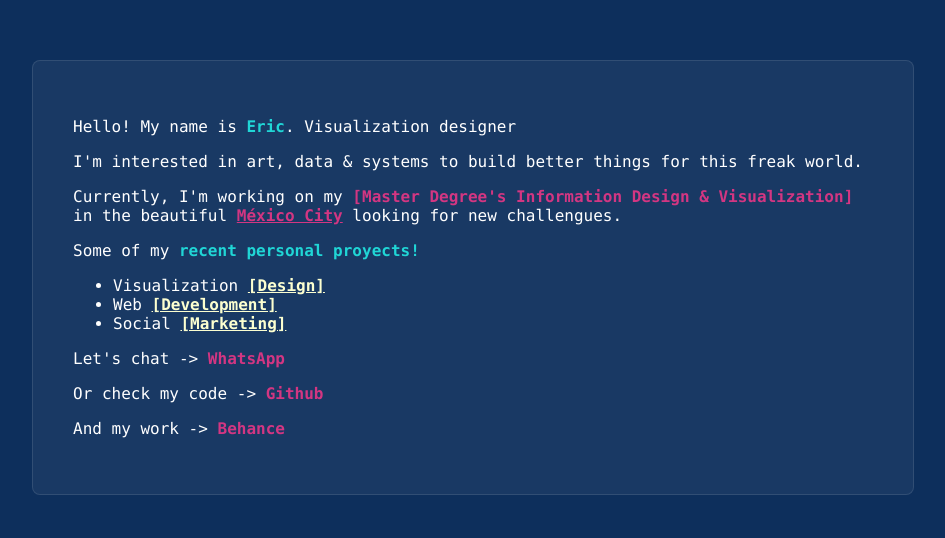
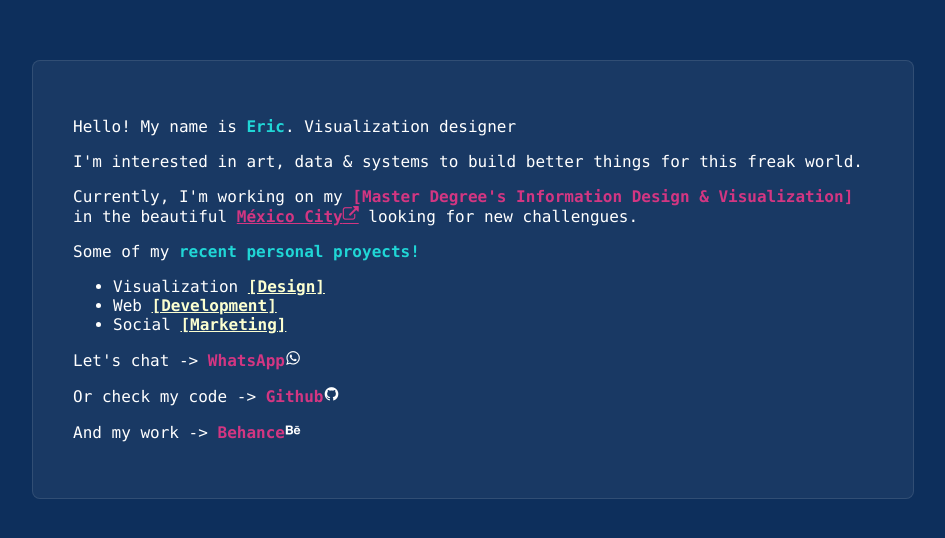
Before and after one commit to ciretorres/ciretorres.github.io, a Vue app: page / in a window 1280 px wide. Shown: the top 538 px of the page, without its empty margins (167-1112 px from the left). Built offline with nearby package versions, Linux system fonts and the light colour scheme.

Commit message:
implementing font icons

```diff
--- a/src/components/Inicio.vue
+++ b/src/components/Inicio.vue
@@ -12,7 +12,7 @@
     <p>
       Currently, I'm working on my
       <span style="color:#d33682;font-weight:bolder;">[Master Degree's Information Design & Visualization]</span>
-      in the beautiful <a href="https://goo.gl/ba2zp3" target="_blank" style="color:#d33682;font-weight:bolder;">México City</a>
+      in the beautiful <a href="https://goo.gl/ba2zp3" target="_blank" style="color:#d33682;font-weight:bolder;">México City<span class="icon icon-external-link"></span></a>
       looking for new challengues.
     </p>
     <p>Some of my <span style="color:#20d6d6;font-weight:bolder;">recent personal proyects!</span></p>
@@ -21,9 +21,12 @@
       <li>Web <router-link style="color:#fcffd0;font-weight:bolder;" to="/development">[Development]</router-link></li>
       <li>Social <router-link style="color:#fcffd0;font-weight:bolder;" to="/marketing">[Marketing]</router-link></li>
     </ul>
-    <p>Let's chat -> <span style="color:#d33682;font-weight:bolder;">WhatsApp</span></p>
-    <p>Or check my code -> <span style="color:#d33682;font-weight:bolder;">Github</span></p>
-    <p>And my work -> <span style="color:#d33682;font-weight:bolder;">Behance</span></p>
+    <p>Let's chat -> <span style="color:#d33682;font-weight:bolder;">WhatsApp</span><span class="icon" data-icon="c"></span></p>
+    <p>Or check my code -> <span style="color:#d33682;font-weight:bolder;">Github</span><span class="icon icon-github"></span></p>
+    <p>And my work -> <span style="color:#d33682;font-weight:bolder;">Behance</span><span class="icon" data-icon="b"></span></p>
+
+
+
   </div>
 </template>
 
--- a/src/scss/app.scss
+++ b/src/scss/app.scss
@@ -5,6 +5,7 @@
 }
 
 // @import "_variables";
+@import "fonts";
 @import "normalize";
 // @import "styles";
 
--- /dev/null
+++ b/src/scss/fonts.scss
@@ -0,0 +1,53 @@
+// fonts.scss
+
+// icons
+@font-face {
+  font-family: "icons";
+  src:url("~@/assets/fonts/icons.eot");
+  src:url("~@/assets/fonts/icons.eot?#iefix") format("embedded-opentype"),
+    url("~@/assets/fonts/icons.woff") format("woff"),
+    url("~@/assets/fonts/icons.ttf") format("truetype"),
+    url("~@/assets/fonts/icons.svg#icons") format("svg");
+  font-weight: normal;
+  font-style: normal;
+
+}
+
+[data-icon]:before {
+  font-family: "icons" !important;
+  content: attr(data-icon);
+  font-style: normal !important;
+  font-weight: normal !important;
+  font-variant: normal !important;
+  text-transform: none !important;
+  speak: none;
+  line-height: 1;
+  -webkit-font-smoothing: antialiased;
+  -moz-osx-font-smoothing: grayscale;
+}
+
+[class^="icon-"]:before,
+[class*=" icon-"]:before {
+  font-family: "icons" !important;
+  font-style: normal !important;
+  font-weight: normal !important;
+  font-variant: normal !important;
+  text-transform: none !important;
+  speak: none;
+  line-height: 1;
+  -webkit-font-smoothing: antialiased;
+  -moz-osx-font-smoothing: grayscale;
+}
+
+.icon-github:before {
+  content: "\61";
+}
+.icon-behance:before {
+  content: "\62";
+}
+.icon-whatsapp:before {
+  content: "\63";
+}
+.icon-external-link:before {
+  content: "\64";
+}
```
